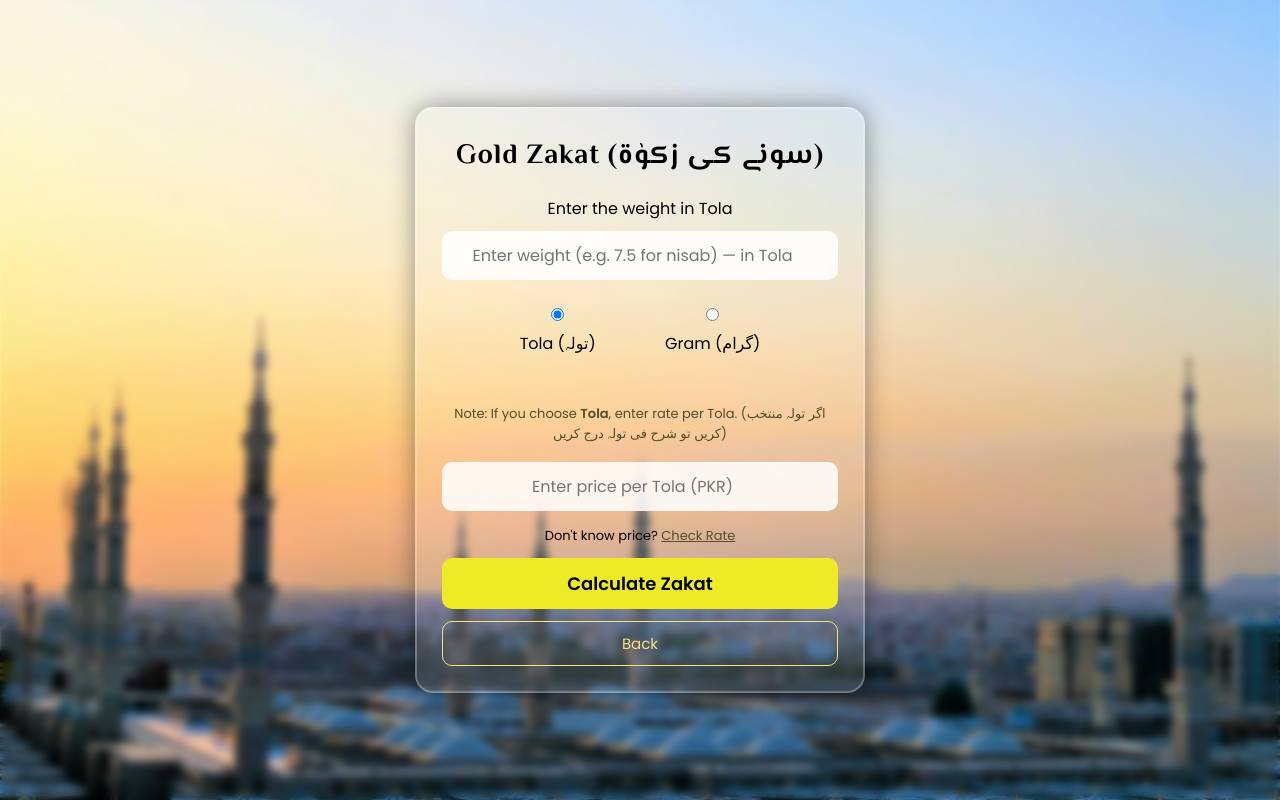
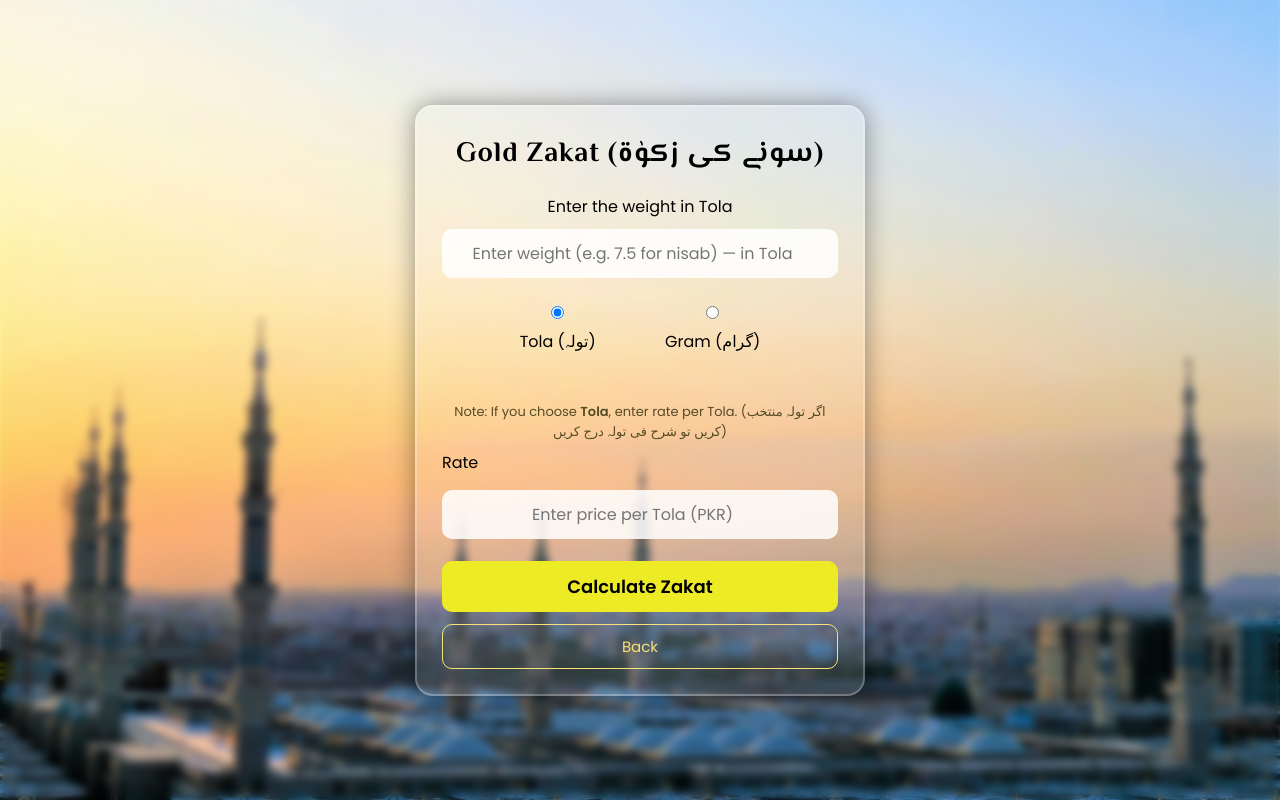
Before and after one commit to shamikh003/Zakat-Calculator, a plain HTML site: page index.html in a window 1280 px wide. Both pictures are taken after a click on the element "Gold". Drawn offline with Linux system fonts and the light colour scheme.

Commit message:
Revise input fields and add external price links
Updated input fields and added links for price checks.

```diff
--- a/index.html
+++ b/index.html
@@ -45,14 +45,18 @@
     </p>
   </div>
 </div>
-    <!-- 🔹 Rate Input Box -->
-    <div id="rateInputBox">
-      <input type="number" id="rate" placeholder="Enter Price Rate per Tola">
+  <div id="rateInputBox" style="display: block;">
+      <label id="rateLabel" for="rate" style="display: block; margin-bottom: 5px; text-align: left;">Rate</label>
+      <input type="number" id="rate" placeholder="Enter Price Rate">
 
-      <!-- ✅ External Gold & Silver Price Links -->
-      <p style="font-size:13px; margin-top:5px;">
-        Don't know price?
-        <a href="https://gold.pk/" target="_blank" style="color:#554b27f9;">Check Rate</a>
+      <p id="goldLinkNote" style="display:none; font-size:13px; margin-top:5px;">
+        Rate maloom nahi?
+        <a href="https://gold.pk/" target="_blank" style="color:#554b27f9;">Check Gold Rate</a>
+      </p>
+
+      <p id="silverLinkNote" style="display:none; font-size:13px; margin-top:5px;">
+        Rate maloom nahi?
+        <a href="https://gold.pk/pakistan-silver-rates-xagp.php" target="_blank" style="color:#554b27f9;">Check Silver Rate</a>
       </p>
     </div>
 
```
